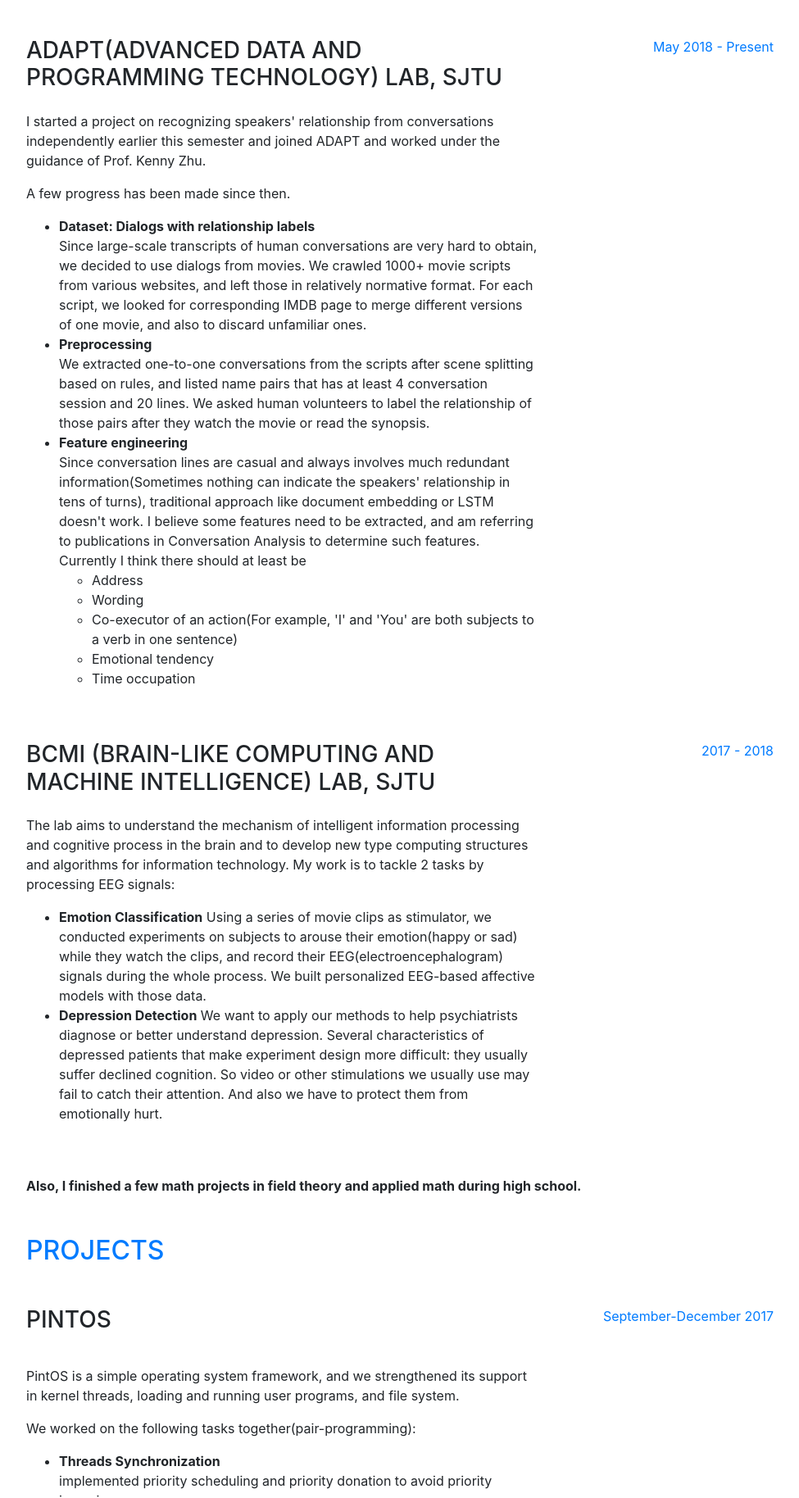
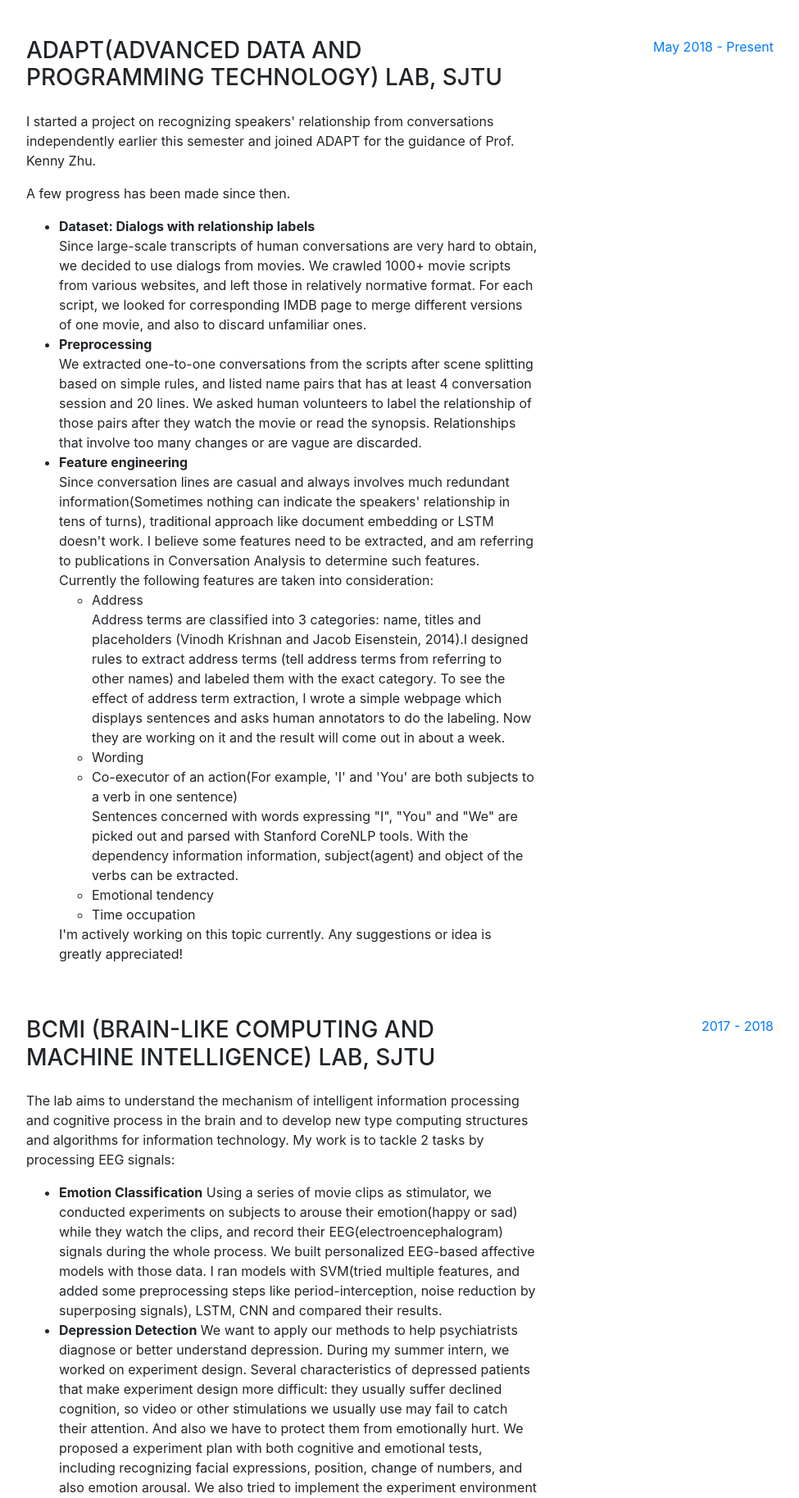
Before and after one commit to Sannndy0000/Sannndy0000.github.io, a website with bundled scripts: page index.html in a window 1280 px wide. Shown: the part 1741-3569 px from the top of the page at 82% size, without its empty margins (288-1263 px from the left). Built offline with nearby package versions, Linux system fonts and the light colour scheme; a web font is replaced by a local one.

Commit message:
Update research

```diff
--- a/index.html
+++ b/index.html
@@ -99,7 +99,7 @@
               <div class="subheading mb-3">Bachelor of Science</div>
               <div>Computer Science - IEEE Experimental Class</div>
               <div>Member of Zhiyuan Honor Program</div>
-              <p>GPA: 3.65</p>
+              <p>Average Score: 87/100</p>
             </div>
             <div class="resume-date text-md-right">
               <span class="text-primary">September 2015 - June 2019</span>
@@ -139,7 +139,7 @@
             <div class="resume-content mr-auto">
               <h3 class="mb-0">ADAPT(Advanced Data and Programming Technology) Lab, SJTU</h3>
               <br>
-              <p>I started a project on recognizing speakers' relationship from conversations independently earlier this semester and joined ADAPT and worked under the guidance of Prof. Kenny Zhu.</p>
+              <p>I started a project on recognizing speakers' relationship from conversations independently earlier this semester and joined ADAPT for the guidance of Prof. Kenny Zhu.</p>
               <p>A few progress has been made since then.</p>
               <ul>
                 <li>
@@ -148,18 +148,26 @@
                 </li>
                 <li>
                   <b>Preprocessing</b><br>
-                  We extracted one-to-one conversations from the scripts after scene splitting based on rules, and listed name pairs that has at least 4 conversation session and 20 lines. We asked human volunteers to label the relationship of those pairs after they watch the movie or read the synopsis.
+                  We extracted one-to-one conversations from the scripts after scene splitting based on simple rules, and listed name pairs that has at least 4 conversation session and 20 lines. We asked human volunteers to label the relationship of those pairs after they watch the movie or read the synopsis. Relationships that involve too many changes or are vague are discarded.
                 </li>
                 <li>
                   <b>Feature engineering</b><br>
-                  Since conversation lines are casual and always involves much redundant information(Sometimes nothing can indicate the speakers' relationship in tens of turns), traditional approach like document embedding or LSTM doesn't work. I believe some features need to be extracted, and am referring to publications in Conversation Analysis to determine such features. Currently I think there should at least be
+                  Since conversation lines are casual and always involves much redundant information(Sometimes nothing can indicate the speakers' relationship in tens of turns), traditional approach like document embedding or LSTM doesn't work. I believe some features need to be extracted, and am referring to publications in Conversation Analysis to determine such features. Currently the following features are taken into consideration:
                   <ul>
                     <li>Address</li>
+                    Address terms are classified into 3 categories: name, titles and placeholders (Vinodh Krishnan and Jacob Eisenstein, 2014).I designed rules to extract address terms (tell address terms from referring to other names) and labeled them with the exact category. To see the effect of address term extraction, I wrote a simple webpage which displays sentences and asks human annotators to do the labeling. Now they are working on it and the result will come out in about a week.
                     <li>Wording</li>
                     <li>Co-executor of an action(For example, 'I' and 'You' are both subjects to a verb in one sentence)</li>
+                    Sentences concerned with words expressing "I", "You" and "We" are picked out and parsed with Stanford CoreNLP tools. With the dependency information information, subject(agent) and object of the verbs can be extracted.
                     <li>Emotional tendency</li>
                     <li>Time occupation</li>
                   </ul>
+                <!-- </li>
+                  <b>Model</b><br>
+                <li> -->
+
+                I'm actively working on this topic currently. Any suggestions or idea is greatly appreciated!
+
                 </li>
               </ul>
             </div>
@@ -176,12 +184,14 @@
               <ul>
                 <li>
                   <b>Emotion Classification</b>
-                  Using a series of movie clips as stimulator, we conducted experiments on subjects to arouse their emotion(happy or sad) while they watch the clips, and record their EEG(electroencephalogram) signals during the whole process. We built personalized EEG-based affective models with those data.
+                  Using a series of movie clips as stimulator, we conducted experiments on subjects to arouse their emotion(happy or sad) while they watch the clips, and record their EEG(electroencephalogram) signals during the whole process. We built personalized EEG-based affective models with those data. I ran models with SVM(tried multiple features, and added some preprocessing steps like period-interception, noise reduction by superposing signals), LSTM, CNN and compared their results.
                 </li>
                 <li>
                   <b>Depression Detection</b>
-                  We want to apply our methods to help psychiatrists diagnose or better understand depression. Several characteristics of depressed patients that make experiment design more difficult: they usually suffer declined cognition. So video or other stimulations we usually use may fail to catch their attention. And also we have to protect them from emotionally hurt.
+                  We want to apply our methods to help psychiatrists diagnose or better understand depression. During my summer intern, we worked on experiment design. Several characteristics of depressed patients that make experiment design more difficult: they usually suffer declined cognition, so video or other stimulations we usually use may fail to catch their attention. And also we have to protect them from emotionally hurt. We proposed a experiment plan with both cognitive and emotional tests, including recognizing facial expressions, position, change of numbers, and also emotion arousal. We also tried to implement the experiment environment with VR devices to enhance the arousal.
                 </li>
+
+                 Unfortunately, this project is currently suspended, and have to wait until subjects(patients) are ready at the cooperating hospital.
               </ul>
             </div>
             <div class="resume-date text-md-right">
```
